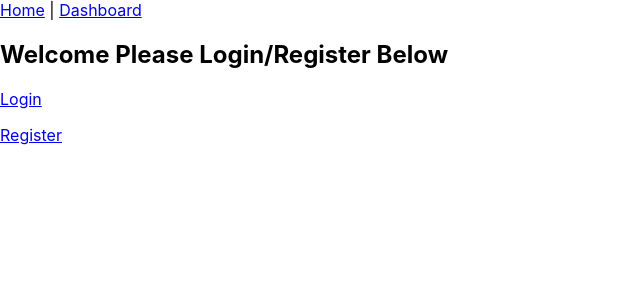
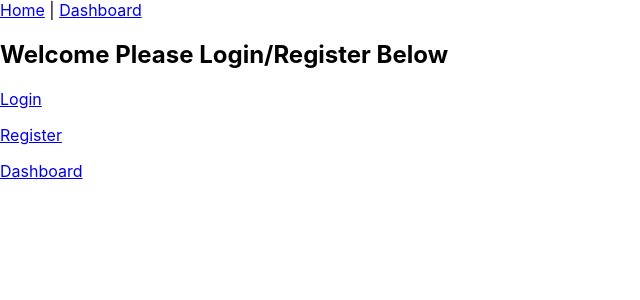
Before and after one commit to cvan90/Dashboard-Project, a React (Create React App) app in the folder dashboard-app/: page /#/ in a window 1280 px wide. Shown: the top 300 px of the page, without its empty margins (0-640 px from the left). Built offline with nearby package versions, Linux system fonts and the light colour scheme.

Commit message:
linked dashboard with home page

```diff
--- a/dashboard-app/src/components/Home.js
+++ b/dashboard-app/src/components/Home.js
@@ -13,6 +13,10 @@ function Home(){
         <p>
         <Link to="/Register">Register</Link>
         </p>
+        <p>
+        <Link to="/Dashboard">Dashboard</Link>
+        </p>
+
         </>
       );
     };
```
